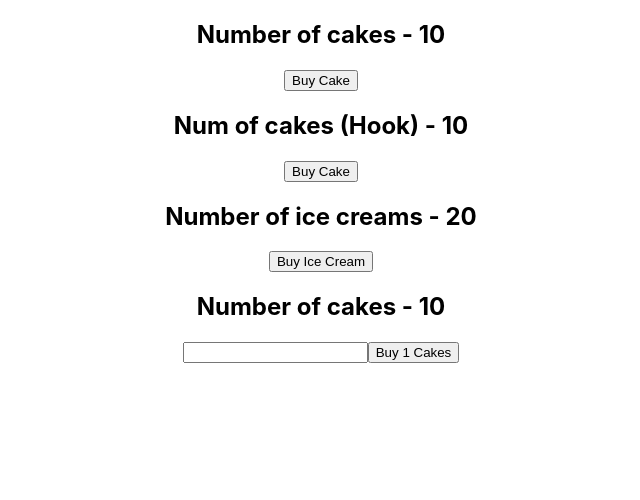
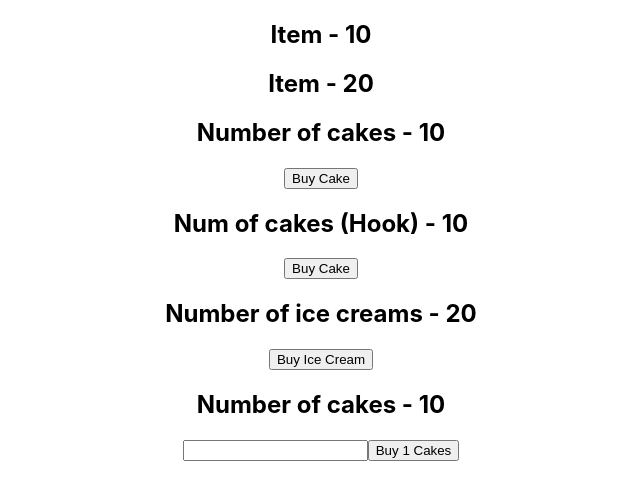
Before and after one commit to vapinedo/React-ReduxDemo, a React (Create React App) app: page / in a window 1280 px wide. Shown: the top 500 px of the page, without its empty margins (319-959 px from the left). Built offline with nearby package versions, Linux system fonts and the light colour scheme.

Commit message:
[ADD]  mapStateToProps

```diff
--- a/src/App.js
+++ b/src/App.js
@@ -5,11 +5,14 @@
 import HooksCakeContainer from './components/HooksCakeContainer';
 import IceCreamContainer from './components/IceCreamContainer';
 import NewCakeContainer from './components/NewCakeContainer';
+import ItemContainer from './components/ItemContainer';
 
 function App() {
   return (
     <Provider store={store}>
       <div className="App">
+        <ItemContainer cake />
+        <ItemContainer />
         <CakeContainer />
         <HooksCakeContainer />
         <IceCreamContainer />
--- /dev/null
+++ b/src/components/ItemContainer.js
@@ -0,0 +1,22 @@
+import React from 'react'
+import { connect } from 'react-redux'
+
+const ItemContainer = (props) => {
+    return (
+        <div>
+            <h2>Item - {props.item}</h2>
+        </div>
+    )
+}
+
+const mapStateToProps = (state, ownProps) => {
+    const itemState = ownProps.cake
+        ? state.cake.numOfCakes
+        : state.iceCream.numOfIceCreams
+
+    return {
+        item: itemState
+    }
+}
+
+export default connect(mapStateToProps)(ItemContainer)
```
